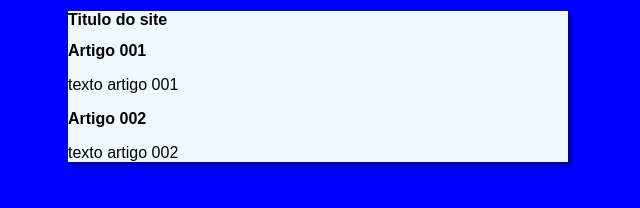
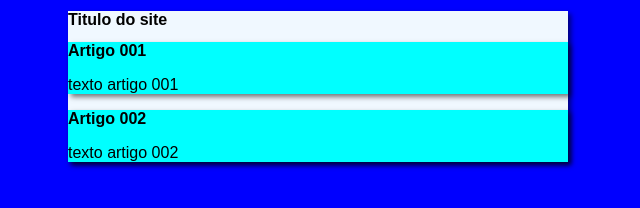
Before and after one commit to Gabriel-g1t/projeto-site, a plain HTML site: page index.html in a window 1280 px wide. Shown: the whole page, without its empty margins (322-962 px from the left). Drawn offline with Linux system fonts and the light colour scheme.

Commit message:
atualizando css 1.0

```diff
--- a/style.css
+++ b/style.css
@@ -13,3 +13,9 @@ main {
     margin: auto;
     box-shadow: 3px 3px 5px rgba(0, 0, 0, 0.527);
 }
+
+article {
+    background-color: aqua;
+    box-shadow: 3px 3px 5px rgba(0, 0, 0, 0.527);
+}
+}
```
